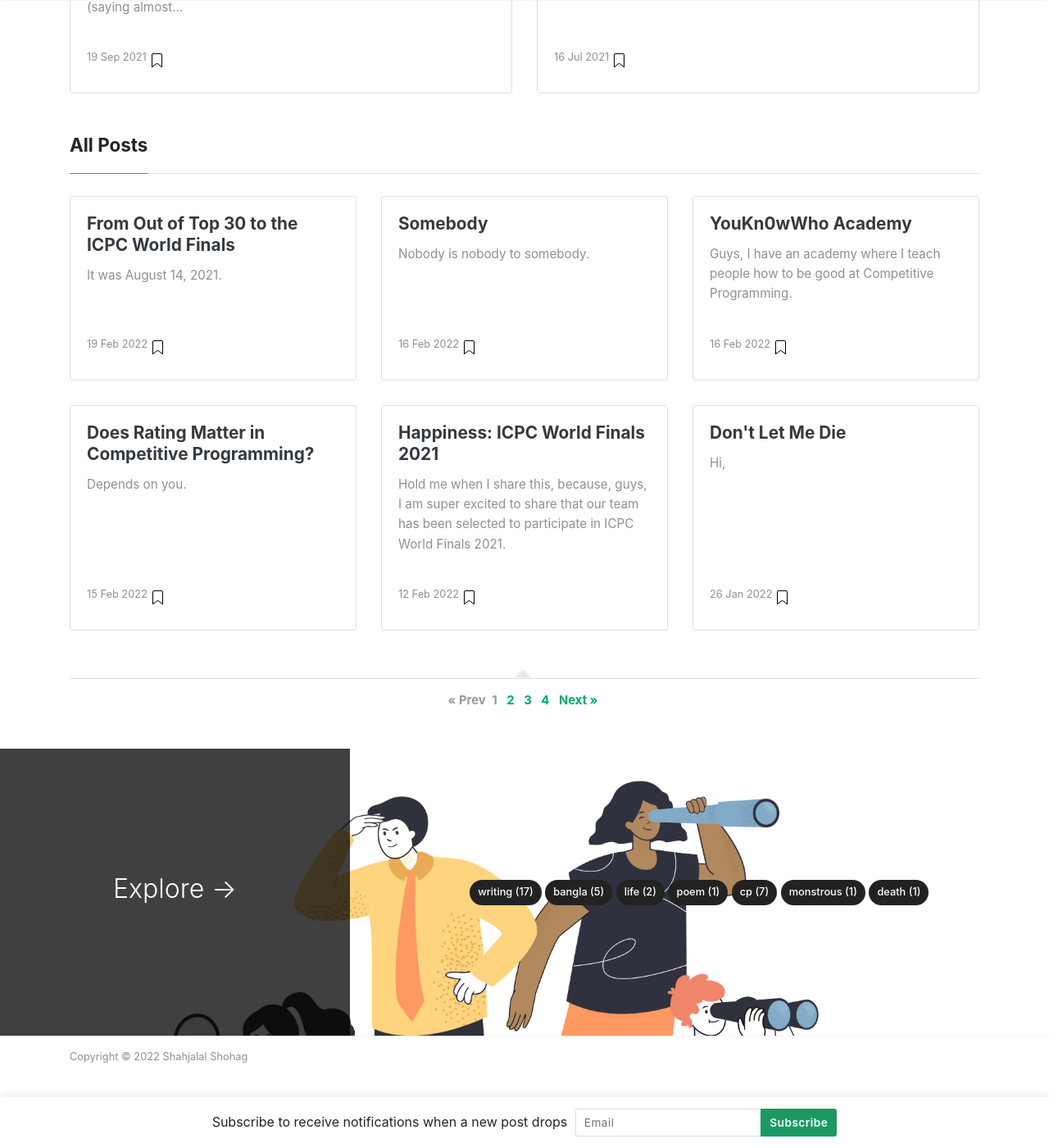
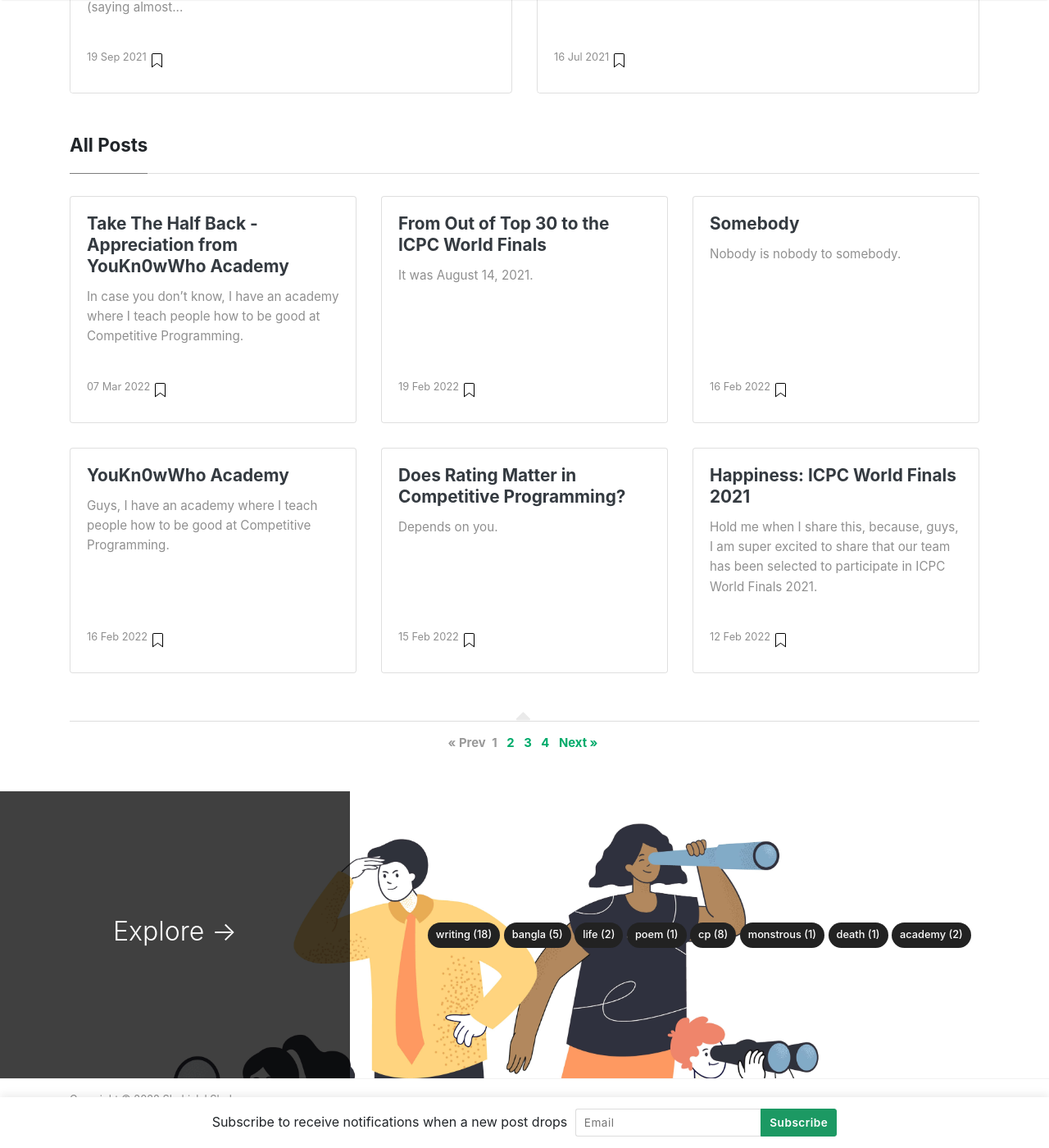
Before and after one commit to ShahjalalShohag/shahjalalshohag.github.io, a Jekyll site: the page built from index.html, in a window 1280 px wide and 1400 px high, scrolled down 1672 px. Shown: the whole window at 82% size. Built offline with Jekyll 4.4.1, drawn with Linux system fonts in a browser that asks for light colours; nearby versions of some CDN libraries; the list of posts is cut into pages by our own code; part of the change alters nothing that is shown.

Commit message:
appreciation added

```diff
--- a/_posts/2022-02-16-courses.md
+++ b/_posts/2022-02-16-courses.md
@@ -1,7 +1,7 @@
 ---
 layout: post
 title: "YouKn0wWho Academy"
-tags: [CP]
+tags: [CP, Academy]
 usemathjax: true
 featured: true
 ---
--- /dev/null
+++ b/_posts/2022-03-07-appreciation.md
@@ -0,0 +1,47 @@
+---
+layout: post
+title: "Take The Half Back - Appreciation from YouKn0wWho Academy"
+tags: [Writing, Academy, CP]
+usemathjax: true
+---
+
+In case you don't know, I have an academy where I teach people how to be good at Competitive Programming.
+
+Academy Website: [https://academy.shahjalalshohag.com/](https://academy.shahjalalshohag.com/)
+
+But there is a good news!
+
+From now on, you will receive an appreciation from YouKn0wWho for being a dedicated and awesome programmer (if you really are). You will get the following incentives:
+- **Receive the 50% money of what you have paid for the course.**
+- 1h of 1:1 video meeting with me.
+- An appreciation letter and an official shoutout from my Facebook page.
+- A treat from me if you can somehow meet up with me in real life!
+
+Note that you can receive an appreciation for each phase!
+
+The following criteria must be fulfilled to get an appreciation:
+
+### Phase 1
+- Solved at least 175 problems in total.
+- Solved at least 40 problems from class 1.
+- Solved at least 35 problems from class 2.
+- Solved at least 30 problems from class 3.
+- Solved at least 15 problems each from the rest of the classes.
+- Participated in at least 10 online programming contests in total on Codeforces, CodeChef, and Atcoder.
+
+### Phase 2
+- Solved at least 160 problems in total.
+- Solved at least 20 problems each from all classes.
+- Participated in at least 30 online programming contests in total on Codeforces, CodeChef, and Atcoder.
+
+### Phase 3
+- Solved at least 300 problems in total.
+- Solved at least 30 problems each from all seasons.
+- Participated in at least 50 online programming contests in total on Codeforces, CodeChef, and Atcoder.
+
+<iframe src="https://www.facebook.com/plugins/like.php?href=https%3A%2F%2Fshahjalalshohag.github.io%2Fnirvana%2F&width=450&layout=standard&action=like&size=small&share=true&height=35&appId" width="450" height="35" style="border:none;overflow:hidden" scrolling="no" frameborder="0" allowfullscreen="true" allow="autoplay; clipboard-write; encrypted-media; picture-in-picture; web-share"></iframe>
+
+<div id="fb-root"></div>
+<script async defer crossorigin="anonymous" src="https://connect.facebook.net/en_US/sdk.js#xfbml=1&version=v12.0" nonce="my6ulbt3"></script>
+
+<div class="fb-comments" data-href="https://shahjalalshohag.github.io/nirvana/" data-width="" data-numposts="5"></div>
```
